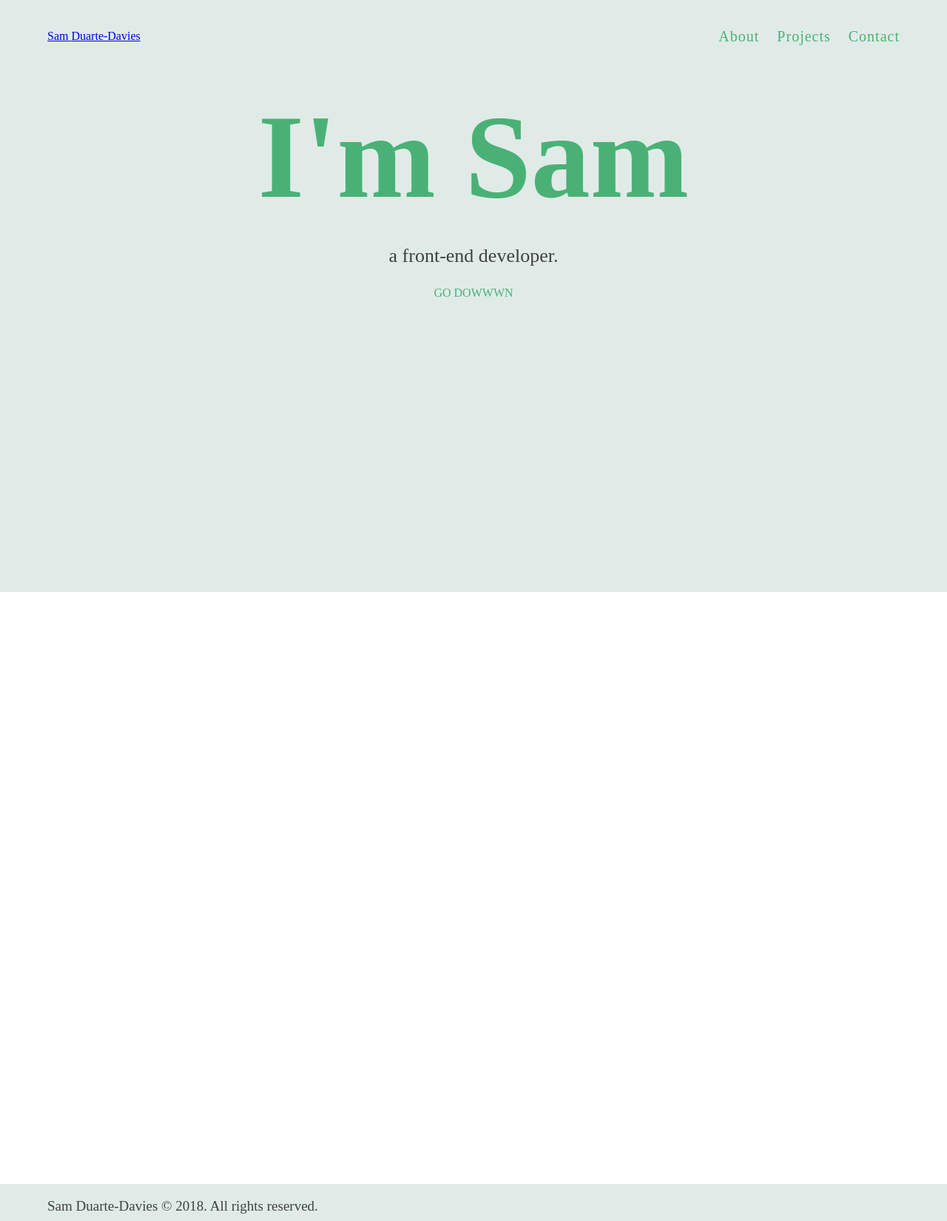
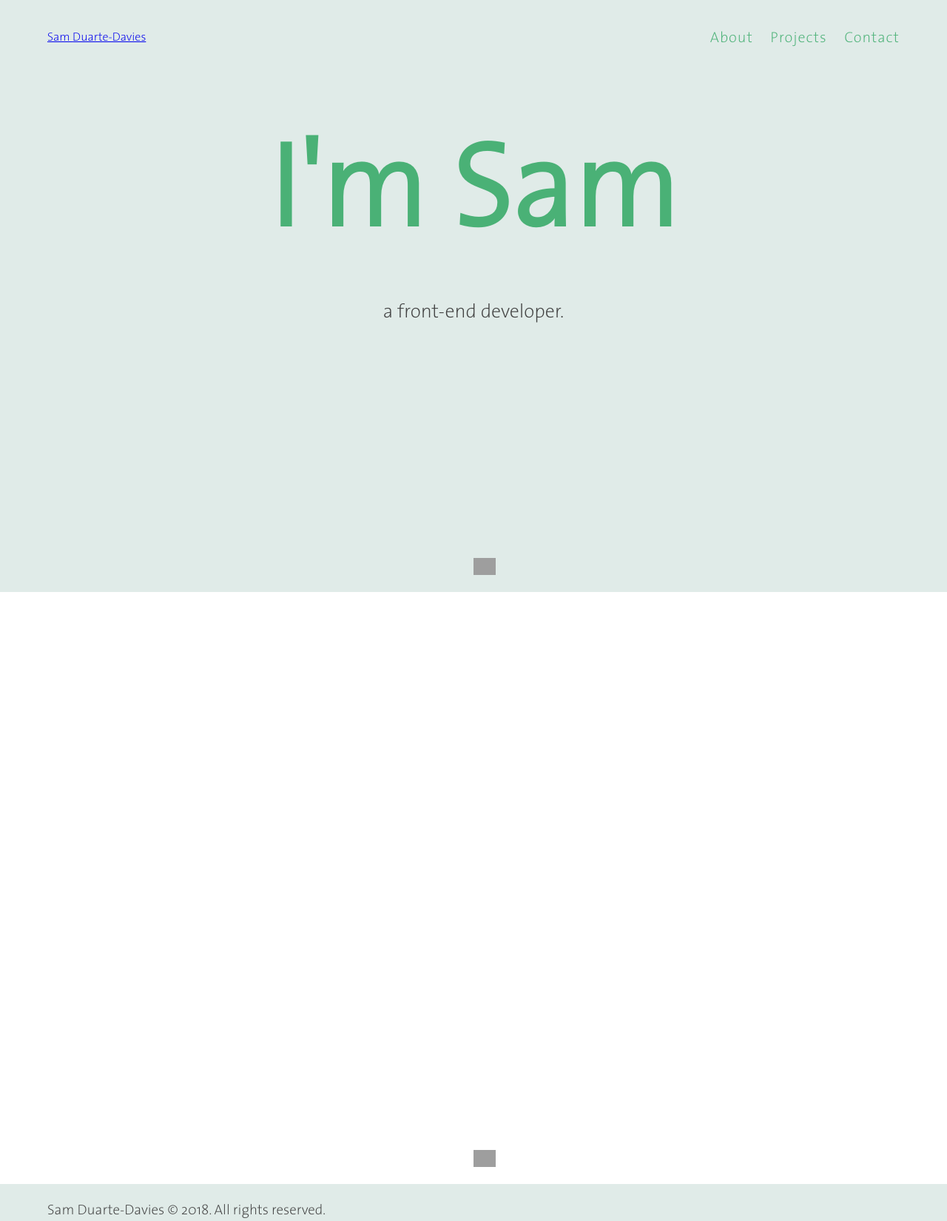
Before and after one commit to samduartedavies/portfolio-new, a PHP site: page / in a window 1280 px wide. Shown: the whole page at 74% size. Run offline with PHP 8.4, Linux system fonts and the light colour scheme; style sheets or scripts are compiled from the project's sources; some libraries are stand-ins or nearby versions; grey boxes are pictures that could not be loaded.

Commit message:
added fonts and down arrow

```diff
--- a/common/scss/_section.scss
+++ b/common/scss/_section.scss
@@ -1,6 +1,7 @@
 .section {
   min-height: 100vh;
   text-align: center;
+  position: relative;
   &--banner {
     background: $secondary;
     width: 100%;
@@ -14,4 +15,13 @@
       font-size: 26px;
     }
   }
+  &__next {
+    position: absolute;
+    cursor: pointer;
+    bottom: 20px;
+    width: 30px;
+    height: 30px;
+    background: url('../images/icons/down.svg') center no-repeat;
+    background-size: contain;
+  }
 }
--- a/common/scss/_typography.scss
+++ b/common/scss/_typography.scss
@@ -1,6 +1,9 @@
 @font-face {
   font-family: 'TheSansExtraLight';
-  src: url('../fonts/TheSansExtraLight.ttf') format('ttf');
+  src: url('../fonts/TheSansExtraLightPlain.ttf') format('ttf'),
+    url('../fonts/TheSansExtraLightPlain.otf') format('otf'),
+    url('../fonts/TheSansExtraLightPlain.woff') format('woff'),
+    url('../fonts/TheSansExtraLightPlain.woff2') format('woff2');
 }
 
 body {
--- a/index.php
+++ b/index.php
@@ -6,10 +6,10 @@
       <h1>I'm Sam</h1>
       <p>a front-end developer.</p>
     </div>
-    <a class="section__next">GO DOWWWN</a>
+    <a class="section__next">&nbsp;</a>
   </section>
   <section class="section">
-
+    <a class="section__next">&nbsp;</a>
   </section>
 
 <?php getFooter(); ?>
```
Also changed, not shown: common/fonts/TheSansExtraLightPlain.otf (added), common/fonts/TheSansExtraLightPlain.ttf (added), common/fonts/TheSansExtraLightPlain.woff (added), common/fonts/TheSansExtraLightPlain.woff2 (added), common/images/icons/down.svg (added).
